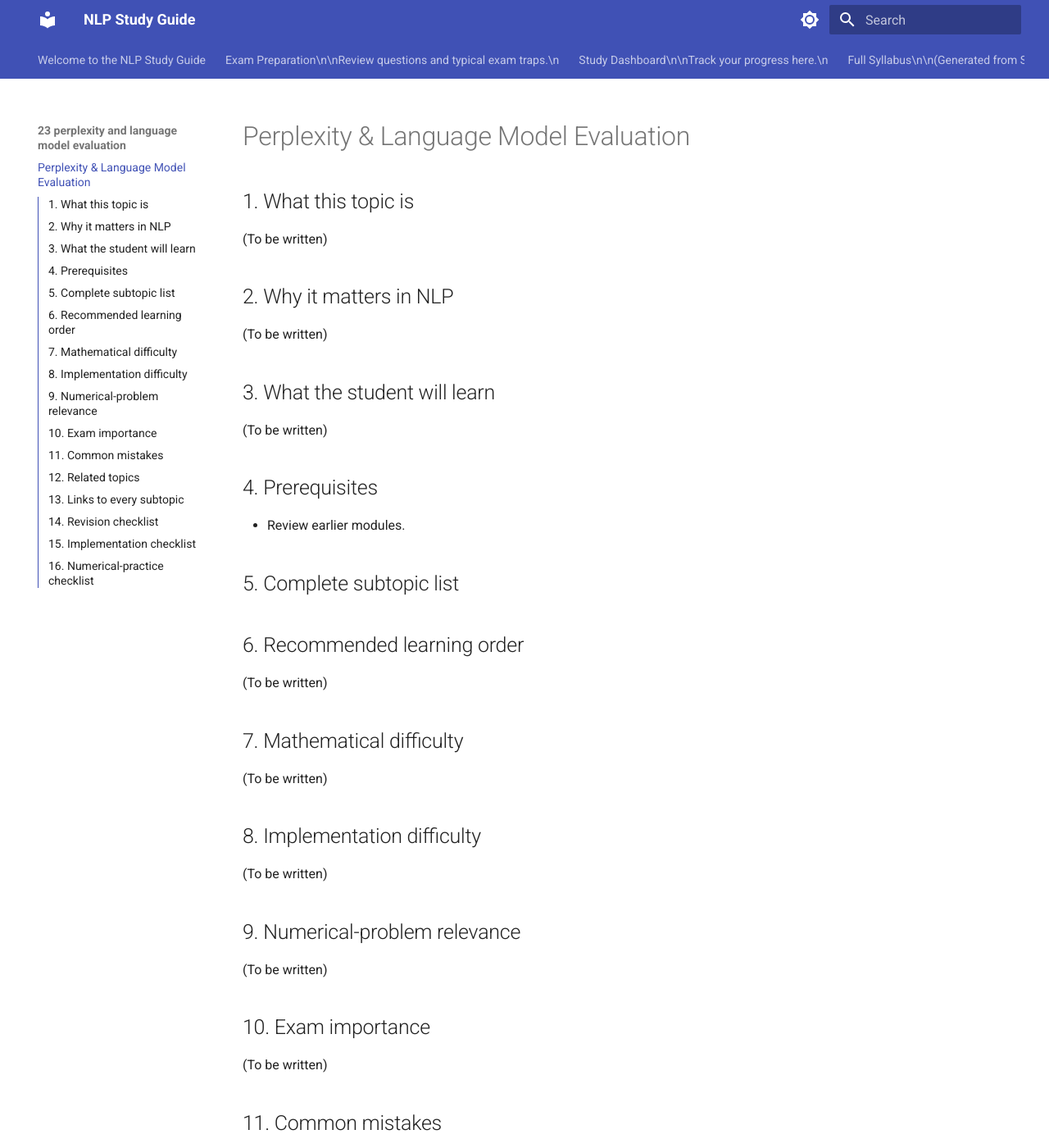
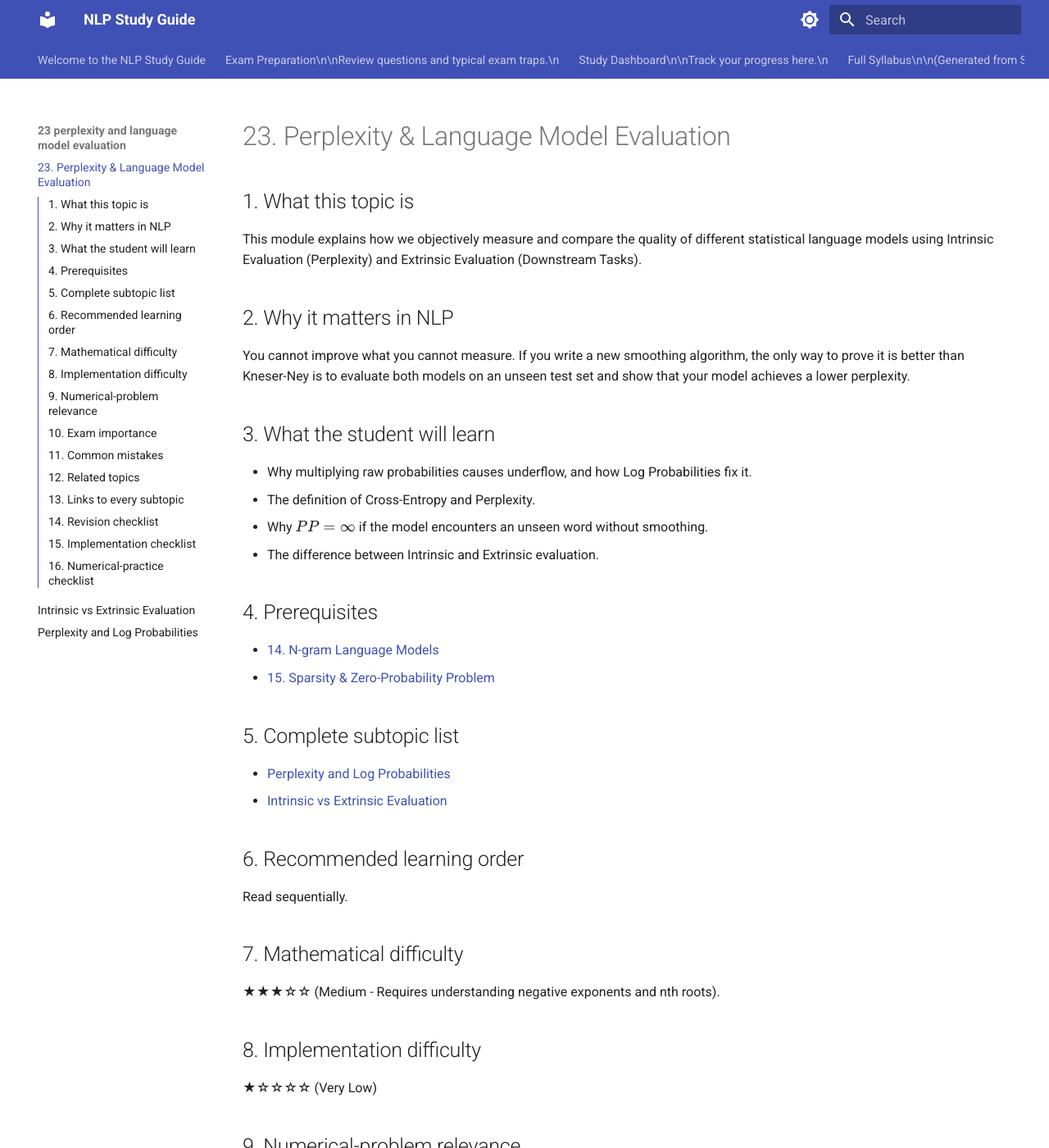
Before and after one commit to Raunak4518/nlp, an MkDocs documentation site: the page built from docs/23-perplexity-and-language-model-evaluation/README.md, in a window 1280 px wide and 1400 px high. Shown: the whole window at 82% size. Built offline with MkDocs 1.6.1 and Material for MkDocs 9.7.7, drawn with Linux system fonts in a browser that asks for light colours; some of the changed text lies outside the part shown.

Commit message:
Complete Module 23 - Perplexity and Evaluation

```diff
--- a/docs/23-perplexity-and-language-model-evaluation/README.md
+++ b/docs/23-perplexity-and-language-model-evaluation/README.md
@@ -1,52 +1,56 @@
-# Perplexity & Language Model Evaluation
+# 23. Perplexity & Language Model Evaluation
 
 ## 1. What this topic is
-(To be written)
+This module explains how we objectively measure and compare the quality of different statistical language models using Intrinsic Evaluation (Perplexity) and Extrinsic Evaluation (Downstream Tasks).
 
 ## 2. Why it matters in NLP
-(To be written)
+You cannot improve what you cannot measure. If you write a new smoothing algorithm, the only way to prove it is better than Kneser-Ney is to evaluate both models on an unseen test set and show that your model achieves a lower perplexity.
 
 ## 3. What the student will learn
-(To be written)
+- Why multiplying raw probabilities causes underflow, and how Log Probabilities fix it.
+- The definition of Cross-Entropy and Perplexity.
+- Why $PP = \infty$ if the model encounters an unseen word without smoothing.
+- The difference between Intrinsic and Extrinsic evaluation.
 
 ## 4. Prerequisites
-- Review earlier modules.
+- [14. N-gram Language Models](../14-n-gram-language-models/README.md)
+- [15. Sparsity & Zero-Probability Problem](../15-sparsity-and-zero-probability-problem/README.md)
 
 ## 5. Complete subtopic list
-
+- [Perplexity and Log Probabilities](perplexity-and-log-probabilities.md)
+- [Intrinsic vs Extrinsic Evaluation](evaluation-methods.md)
 
 ## 6. Recommended learning order
-(To be written)
+Read sequentially.
 
 ## 7. Mathematical difficulty
-(To be written)
+★★★☆☆ (Medium - Requires understanding negative exponents and nth roots).
 
 ## 8. Implementation difficulty
-(To be written)
+★☆☆☆☆ (Very Low)
 
 ## 9. Numerical-problem relevance
-(To be written)
+**Extremely High**. Calculating the perplexity of a toy sentence given the probabilities is a guaranteed exam question.
 
 ## 10. Exam importance
-(To be written)
+**Extremely High**.
 
 ## 11. Common mistakes
-(To be written)
+- Thinking that *higher* perplexity is better. Perplexity is a measure of "surprise", so *lower* is better.
+- Calculating perplexity using $P(W)^{1/N}$ instead of $P(W)^{-1/N}$. You must use the inverse!
 
 ## 12. Related topics
-(To be written)
+- [14. N-gram Language Models](../14-n-gram-language-models/README.md)
 
 ## 13. Links to every subtopic
 (See section 5)
 
 ## 14. Revision checklist
-- [ ] Theory understood
-- [ ] Formulas memorized
-- [ ] Practice completed
+- [ ] Memorize the formula for Perplexity.
+- [ ] Understand why we must add Log probabilities instead of multiplying raw probabilities.
 
 ## 15. Implementation checklist
-- [ ] Scratch implementation written
-- [ ] Edge cases tested
+- [ ] N/A
 
 ## 16. Numerical-practice checklist
-- [ ] At least 2 numerical problems solved manually
+- [ ] Calculate the perplexity of a 4-word sentence where the probability of each word is $0.1$.
```
Also changed, not shown: docs/23-perplexity-and-language-model-evaluation/evaluation-methods.md (added, +33 -0 lines), docs/23-perplexity-and-language-model-evaluation/perplexity-and-log-probabilities.md (added, +51 -0 lines).
